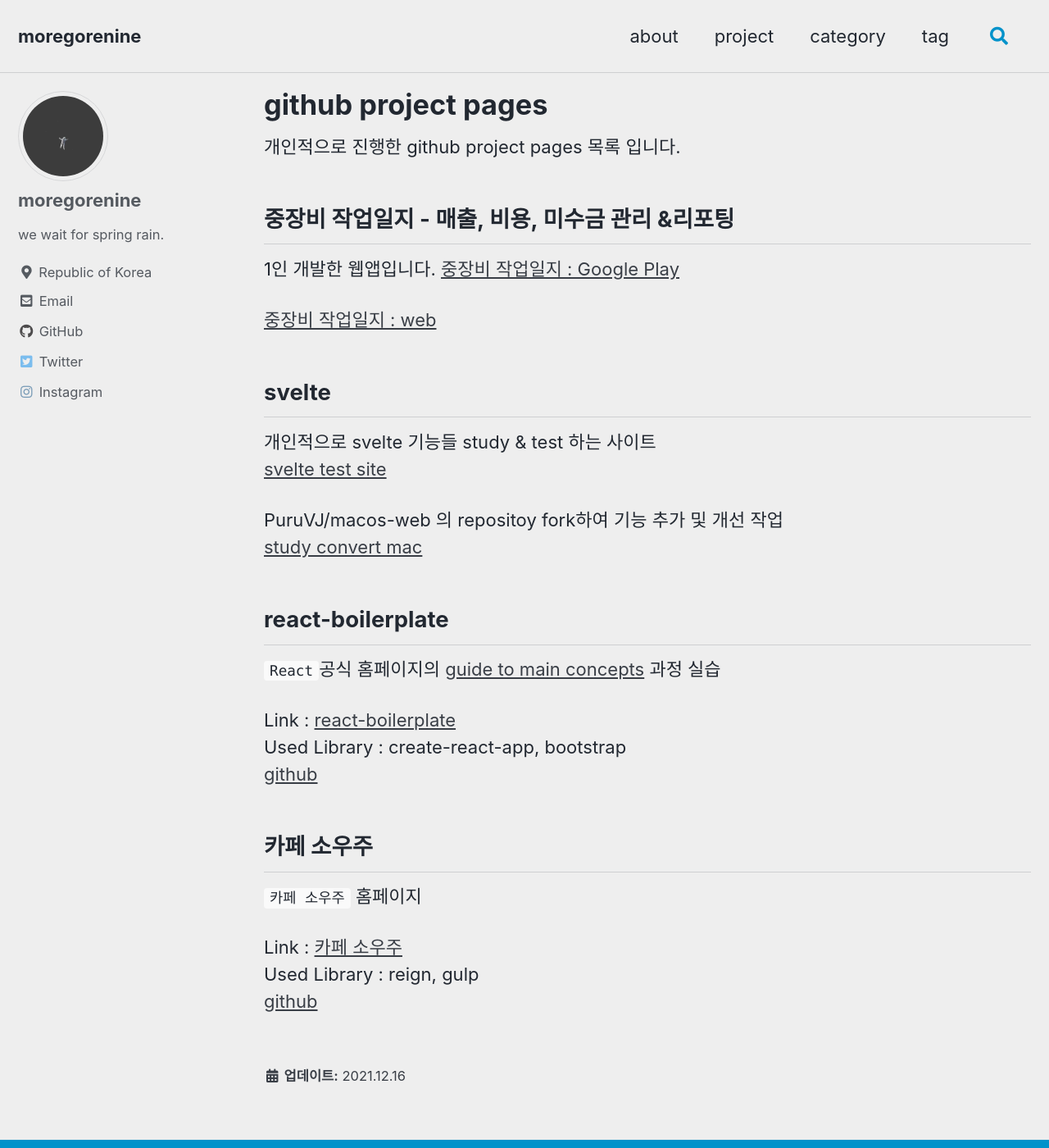
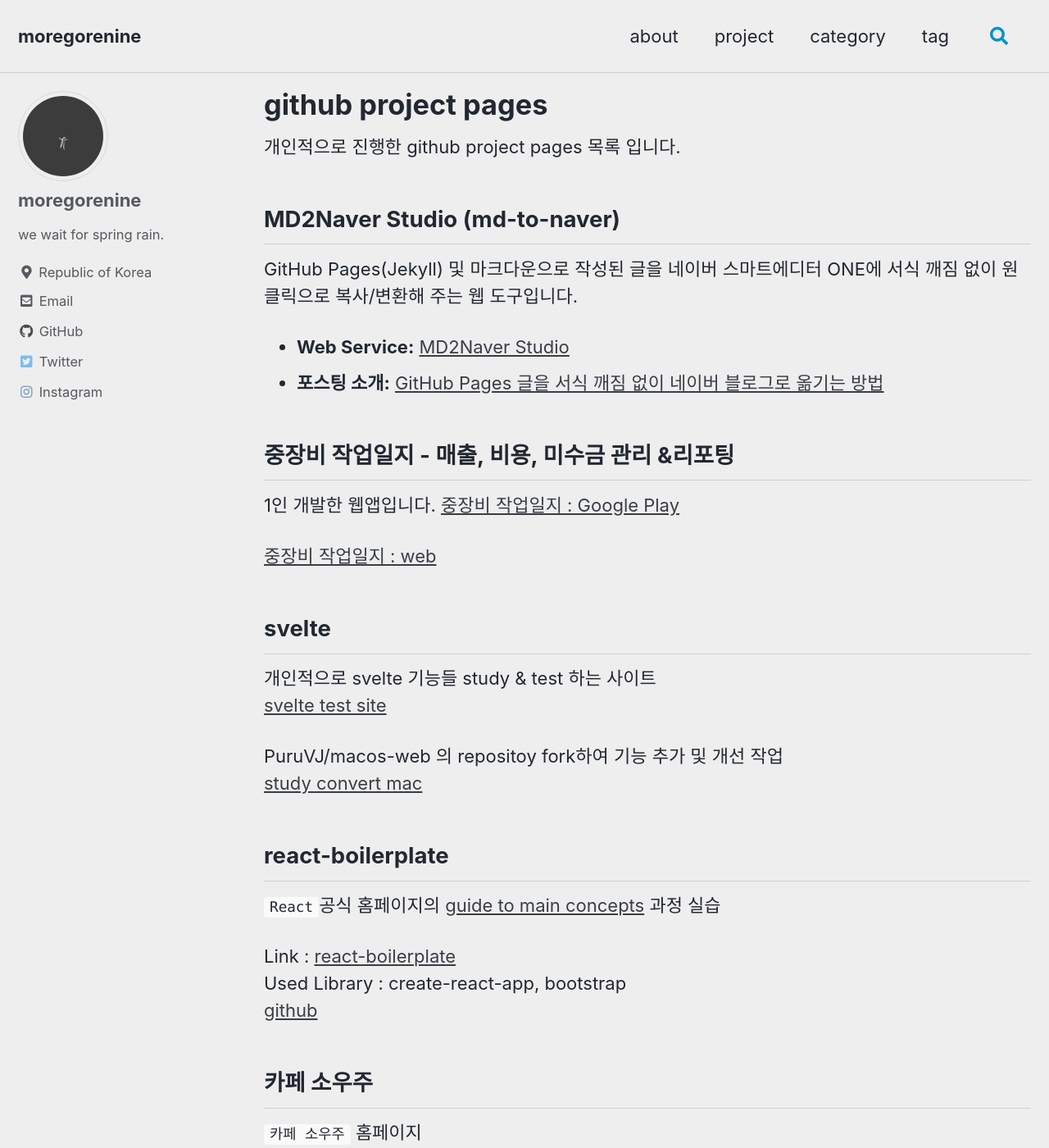
Before and after one commit to moregorenine/moregorenine.github.io, a Jekyll site: the page built from _pages/project.md, in a window 1280 px wide and 1400 px high. Shown: the whole window at 82% size. Built offline with Jekyll 4.4.1, drawn with Linux system fonts in a browser that asks for light colours; cached includes are drawn as plain includes.

Commit message:
Update project page with new last modified date and enhance MD2Naver Studio section

```diff
--- a/_pages/project.md
+++ b/_pages/project.md
@@ -2,10 +2,17 @@
 permalink: /project/
 title: "github project pages"
 excerpt: "github 개인 프로젝트"
-last_modified_at: 2021-12-16T00:00:00+09:00
+last_modified_at: 2026-10-20T10:49:00+09:00
 ---
 
 개인적으로 진행한 github project pages 목록 입니다.
+
+## MD2Naver Studio (md-to-naver)
+
+GitHub Pages(Jekyll) 및 마크다운으로 작성된 글을 네이버 스마트에디터 ONE에 서식 깨짐 없이 원클릭으로 복사/변환해 주는 웹 도구입니다.
+
+- **Web Service:** [MD2Naver Studio](https://moregorenine.github.io/md-to-naver/)
+- **포스팅 소개:** [GitHub Pages 글을 서식 깨짐 없이 네이버 블로그로 옮기는 방법](/github-pages-to-naver-blog-copy-script/)
 
 ## 중장비 작업일지 - 매출, 비용, 미수금 관리 &리포팅
 
```
